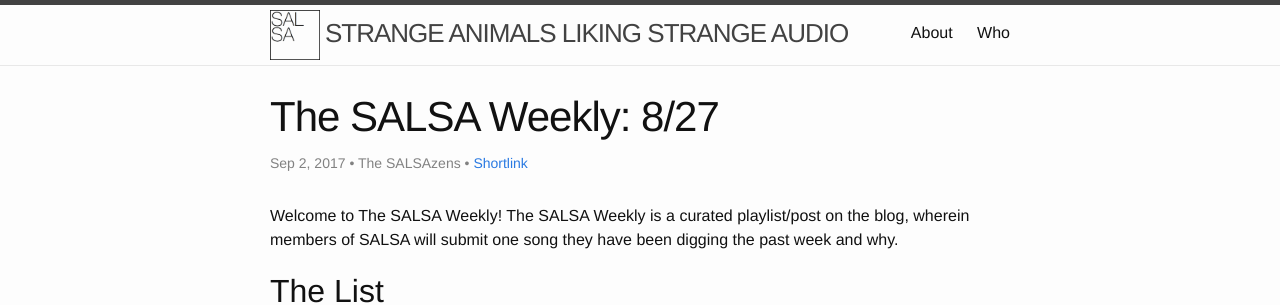
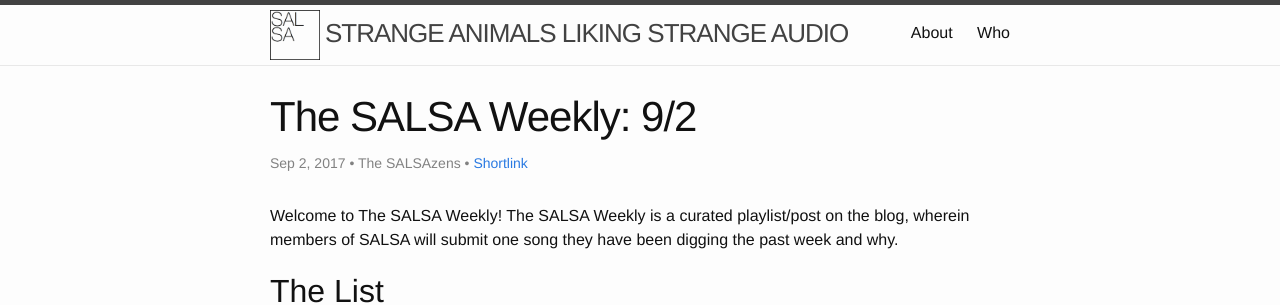
Before and after one commit to makyo/salsa, a Jekyll site: the page built from _posts/2017-09-02-salsa-weekly.md, in a window 1280 px wide and 900 px high. Shown: the top 305 px of the window. Built offline with Jekyll 4.4.1, drawn with Linux system fonts in a browser that asks for light colours; comment, search, counter and statistics services are not loaded.

Commit message:
Fix date

```diff
--- a/_posts/2017-09-02-salsa-weekly.md
+++ b/_posts/2017-09-02-salsa-weekly.md
@@ -1,6 +1,6 @@
 ---
 layout: post
-title: "The SALSA Weekly: 8/27"
+title: "The SALSA Weekly: 9/2"
 author: The SALSAzens
 ---
 
```
